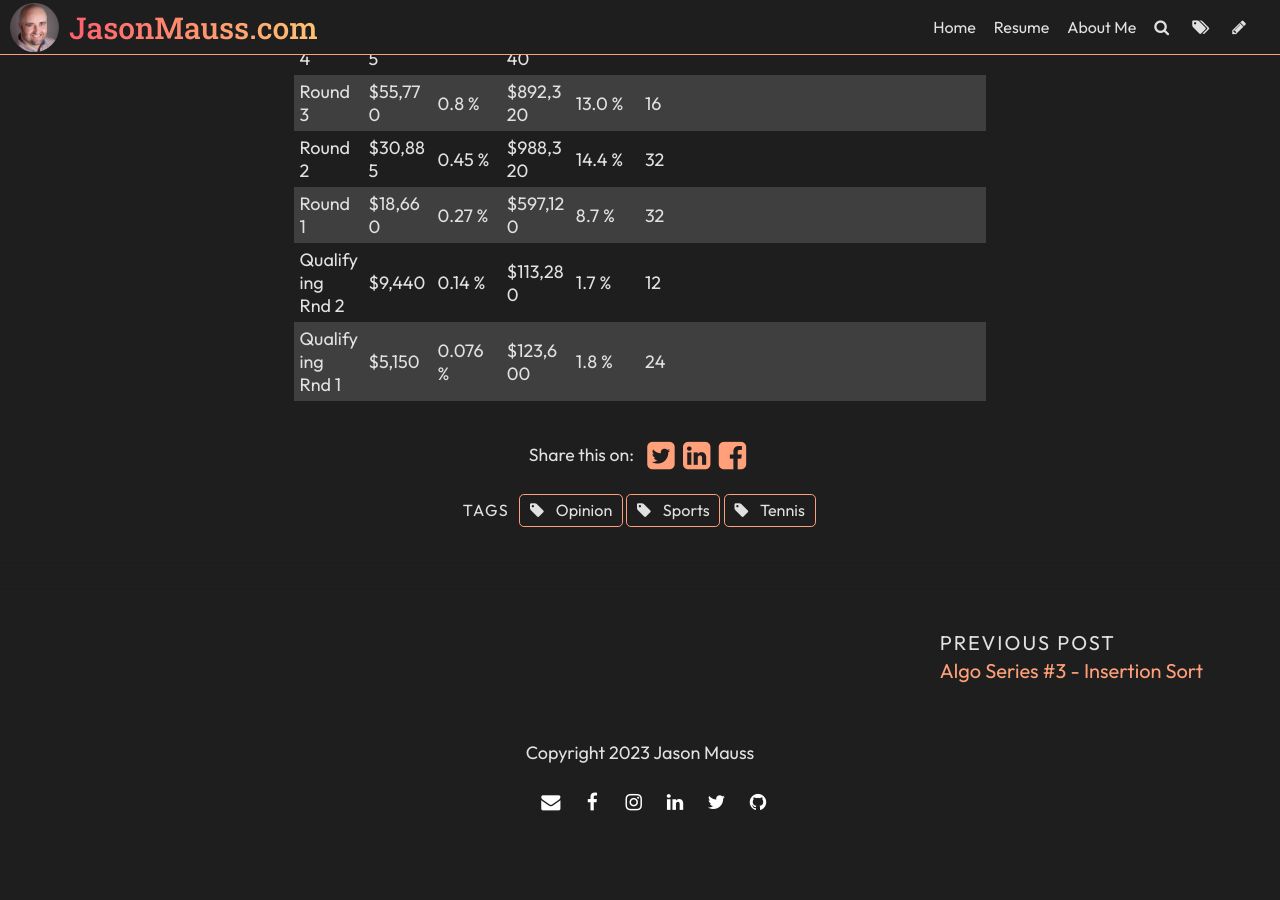
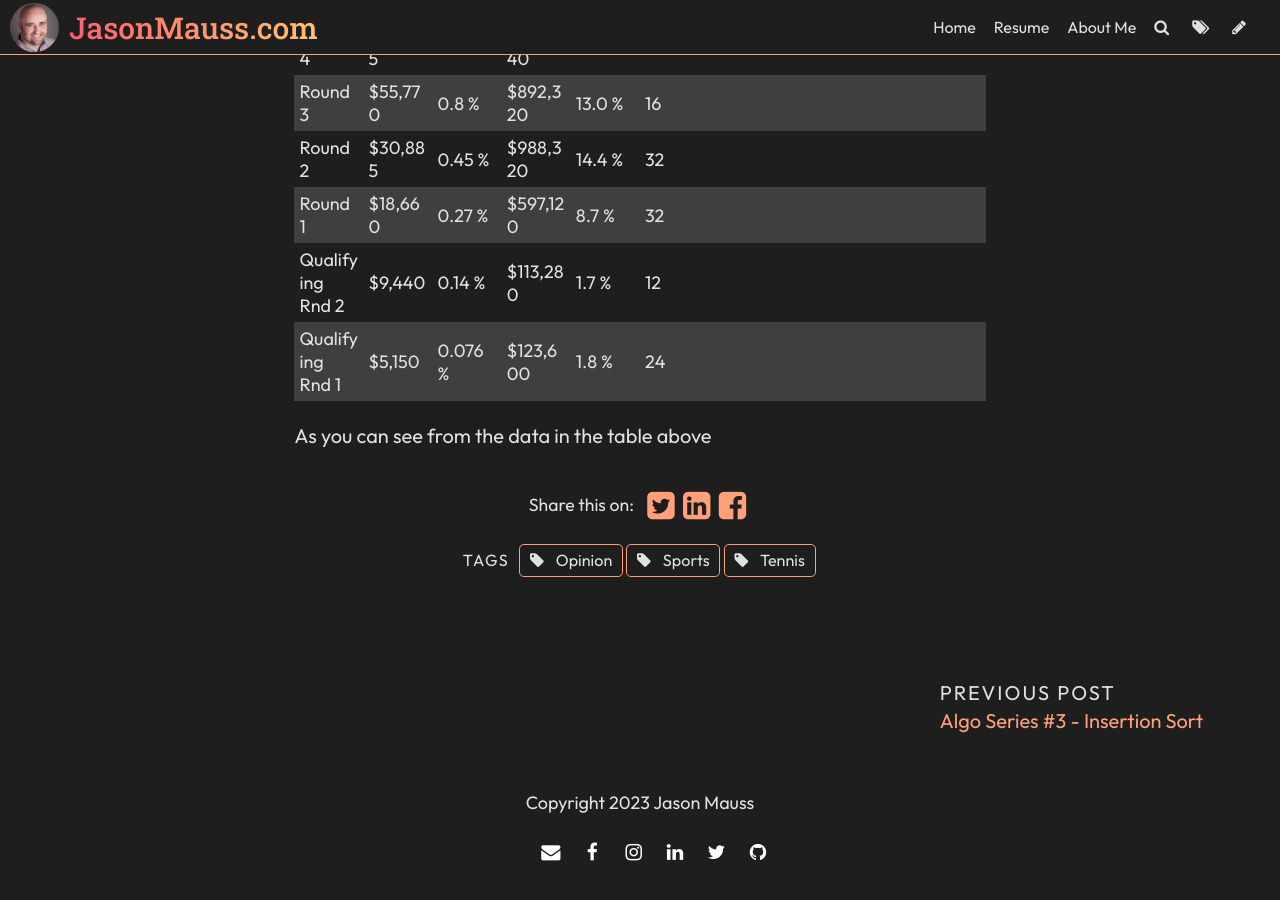
Before and after one commit to jasonmauss/jasonmaussblog, a Jekyll site: the page built from _posts/2023-12-02-professional-tennis-needs-major-restructuring.md, in a window 1280 px wide and 900 px high, scrolled down 3155 px. Built offline with Jekyll 4.4.1, drawn with Linux system fonts in a browser that asks for light colours; some web fonts are replaced; comment, search, counter and statistics services are not loaded; before the commit the page ends 4005 px from its top, so only the background shows below that.

Commit message:
Update Post “2023-12-02-professional-tennis-needs-major-restructuring”

```diff
--- a/_posts/2023-12-02-professional-tennis-needs-major-restructuring.md
+++ b/_posts/2023-12-02-professional-tennis-needs-major-restructuring.md
@@ -177,3 +177,5 @@ The total prize money available was $8,800,000. A portion of that goes to double
     </tr>
   </tbody>
 </table>
+
+As you can see from the data in the table above
```
